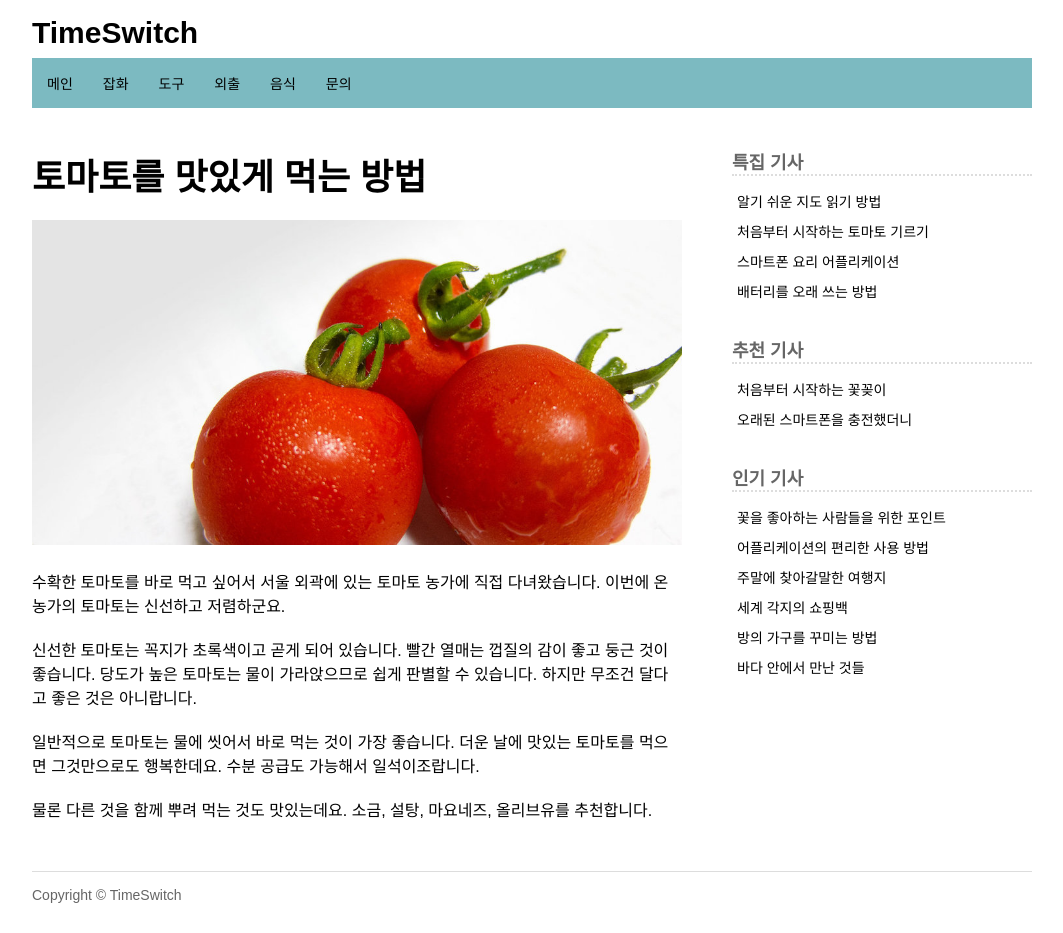
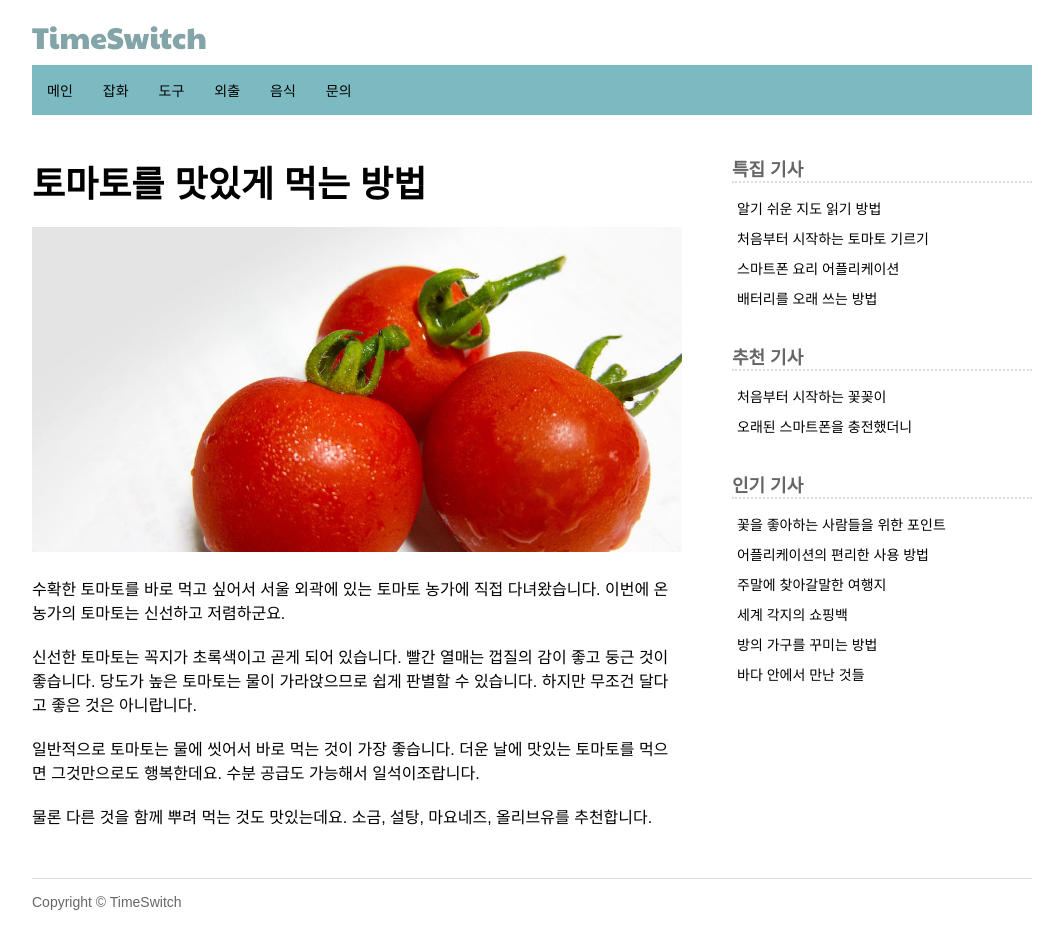
Before and after one commit to fe-backpackers/css-masters-1, a website: page src/index.html in a window 1280 px wide. Shown: the whole page, without its empty margins (108-1171 px from the left). Drawn offline with Linux system fonts and the light colour scheme.

Commit message:
feat: 3-5-1. 웹 폰트로 사이트 이름 출력

```diff
--- a/src/index.html
+++ b/src/index.html
@@ -4,16 +4,24 @@
     <meta charset="UTF-8" />
     <meta name="viewport" content="width=device-width, initial-scale=1.0" />
     <title>Document</title>
+    <link rel="preconnect" href="https://fonts.googleapis.com" />
+    <link rel="preconnect" href="https://fonts.gstatic.com" crossorigin />
+    <link
+      href="https://fonts.googleapis.com/css2?family=Paytone+One&display=swap"
+      rel="stylesheet"
+    />
     <link rel="stylesheet" href="./css/style.css" />
     <style>
       .site h1 {
         margin: 0;
         font-size: 30px;
+        font-weight: normal;
+        font-family: "Paytone One", sans-serif;
       }
 
       .site h1 a {
         text-decoration: none;
-        color: #000;
+        color: #83a4a8;
       }
 
       .box2 {
```
